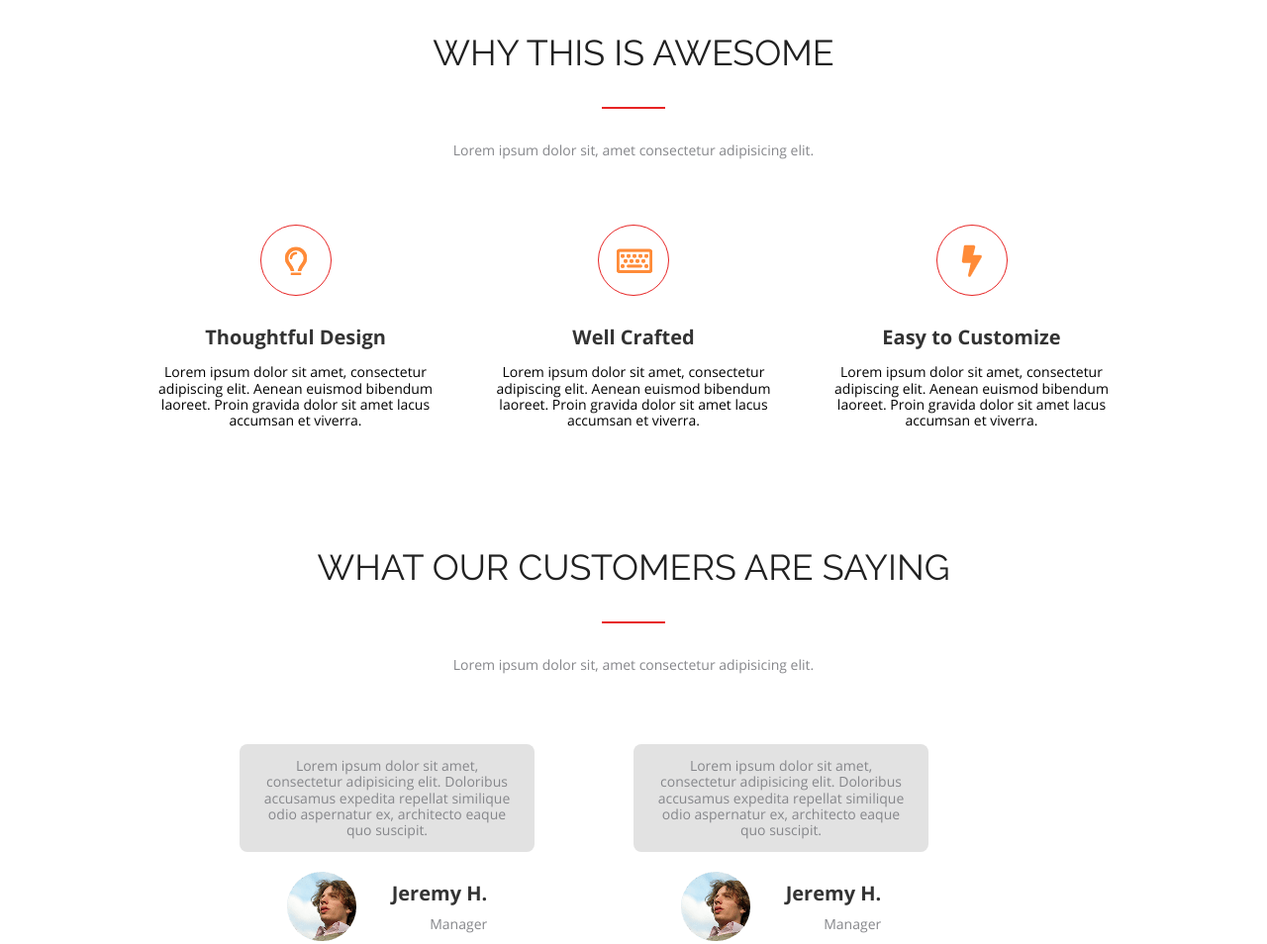
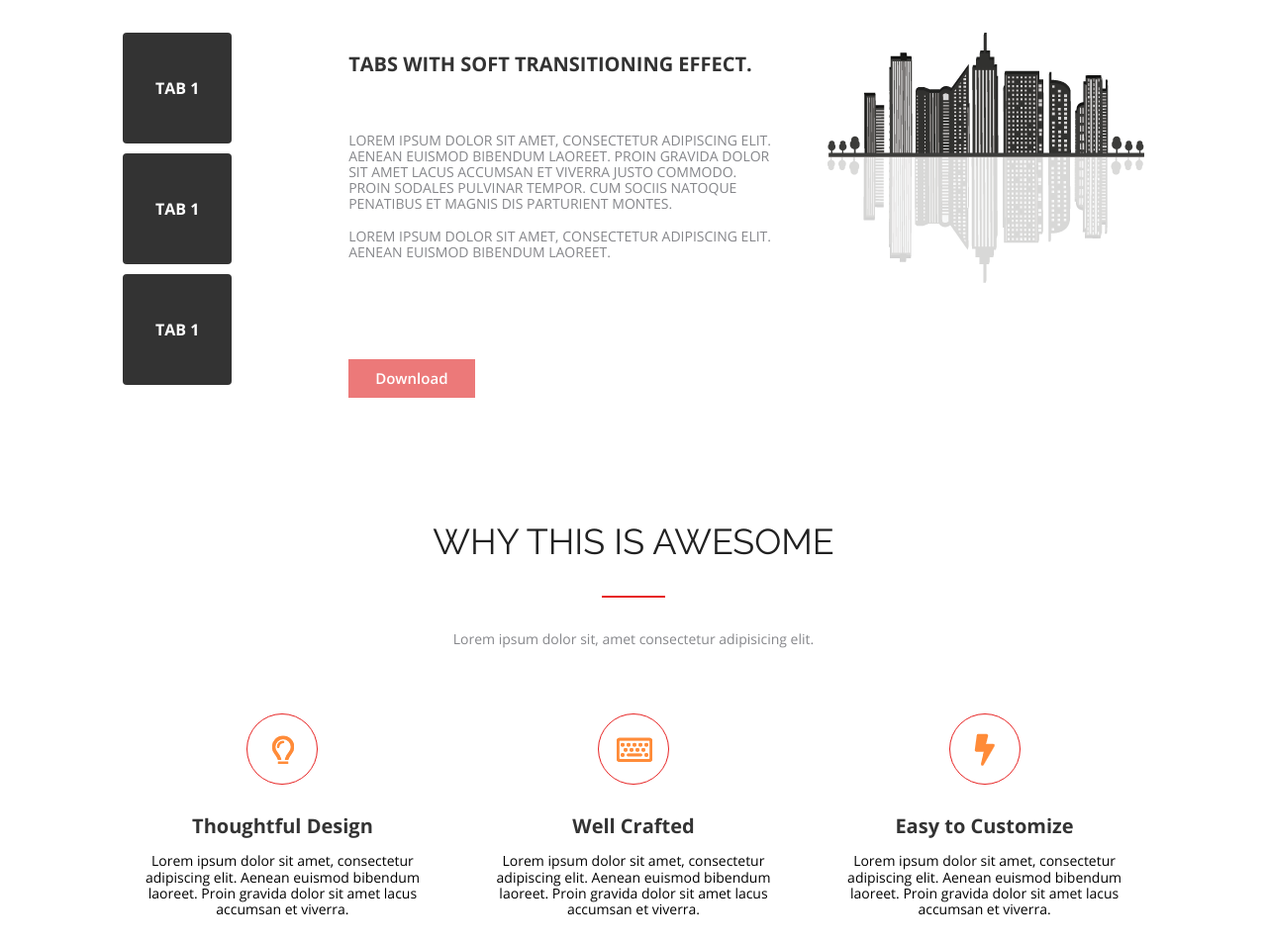
Before and after one commit to nbruyok/teachmeskills-first-project, a plain HTML site: page index.html in a window 1280 px wide. Shown: the part 820-1774 px from the top of the page at 99% size. Drawn offline with Linux system fonts and the light colour scheme.

Commit message:
add tabs section

```diff
--- a/css/button.css
+++ b/css/button.css
@@ -19,7 +19,6 @@ button {
 
 .button-red {
   background: #ec7979;
-  border-radius: 0px 0px 8px 8px;
   border: none;
   color: #ffffff;
 }
--- a/css/style.css
+++ b/css/style.css
@@ -131,6 +131,7 @@ input::placeholder {
 .contact-form .button-red {
   width: 100%;
   padding: 18px 0;
+  border-radius: 0px 0px 8px 8px;
 }
 
 /* SOCIAL MEDIA */
@@ -178,20 +179,84 @@ input::placeholder {
   transition-duration: 0.5s;
 }
 
+/* TABS */
+
+.tabs-block {
+  margin: 100px 9.7% 125px;
+}
+
+.tabs {
+  display: flex;
+}
+
+.tabs-item {
+  display: flex;
+  flex-direction: column;
+  margin-bottom: 10px;
+  font-family: OpenSansBold;
+  text-transform: uppercase;
+  text-decoration: none;
+  color: #ffffff;
+}
+
+.tabs-item:last-child {
+  margin-bottom: 0;
+}
+
+.tabs-item a {
+  align-items: center;
+  justify-content: center;
+  height: 112px;
+  width: 110px;
+  background: #333333;
+  border-radius: 4px;
+}
+.tabs-item a:hover {
+  background-color: #ec7979;
+  transition-duration: 0.5s;
+}
+
+.tab-content {
+  margin: 0 50px 0 118px;
+}
+
+.tab-content .title-medium {
+  text-transform: uppercase;
+  margin-bottom: 58px;
+}
+
+.tab-content p.text-gray {
+  text-transform: uppercase;
+  margin-bottom: 100px;
+}
+
+.tab-content .button-red {
+  padding: 11px 27px;
+}
+
+.tabs-block img {
+  width: 320px;
+  height: 253px;
+  width: 100%;
+}
+
 /* AWESOME */
+
+.awesome {
+  margin-top: 100px;
+  margin: 80px 9.7% 96px;
+}
 
 .text-block {
   display: flex;
   flex-direction: column;
   align-items: center;
-  margin-top: 100px;
   margin-bottom: 36px;
 }
 
 .block-items {
-  margin: 0 9.7% 89px;
   display: flex;
-  justify-content: center;
+  justify-content: space-around;
   flex-flow: row wrap;
 }
 
@@ -232,13 +297,16 @@ input::placeholder {
 
 /* CUSTOMER SECTION */
 
+.customer-block {
+  margin: 0 9.7% 120px ;
+}
+
 .customer-block-item .subtitle {
   margin: 0;
 }
 .customer-block-item {
-  margin: 0 9.7% 120px;
   display: flex;
-  justify-content: center;
+  justify-content: space-around;
   flex-flow: row wrap;
 }
 
@@ -250,7 +318,7 @@ input::placeholder {
   flex-direction: column;
   align-items: center;
   text-align: center;
-  margin-right: 100px;
+  margin-right: 30px;
   margin-top: 36px;
 }
 
--- a/index.html
+++ b/index.html
@@ -119,7 +119,31 @@
         </div>
       </section>
 
-      <section>
+      <section class="tabs-block">
+        <div class="tabs">
+          <nav class="tabs-item">
+            <a href="#tab-1" class="tabs-item">tab 1</a>
+            <a href="#tab-1" class="tabs-item"> tab 1</a>
+            <a href="#tab-1" class="tabs-item">tab 1</a>
+          </nav>
+          <div id="tab-1" class="tab-content">
+            <p class="title-medium">Tabs with soft transitioning effect.</p>
+            <p class="text-gray">
+              Lorem ipsum dolor sit amet, consectetur adipiscing elit. Aenean
+              euismod bibendum laoreet. Proin gravida dolor sit amet lacus
+              accumsan et viverra justo commodo. Proin sodales pulvinar tempor.
+              Cum sociis natoque penatibus et magnis dis parturient montes.
+              <br /><br />
+              Lorem ipsum dolor sit amet, consectetur adipiscing elit. Aenean
+              euismod bibendum laoreet.
+            </p>
+            <button class="button-red">Download</button>
+          </div>
+          <img src="/images/city.png" alt="city" />
+        </div>
+      </section>
+
+      <section class="awesome">
         <div class="text-block">
           <h2 class="title-black">why this is awesome</h2>
           <hr class="line line-red" />
```
